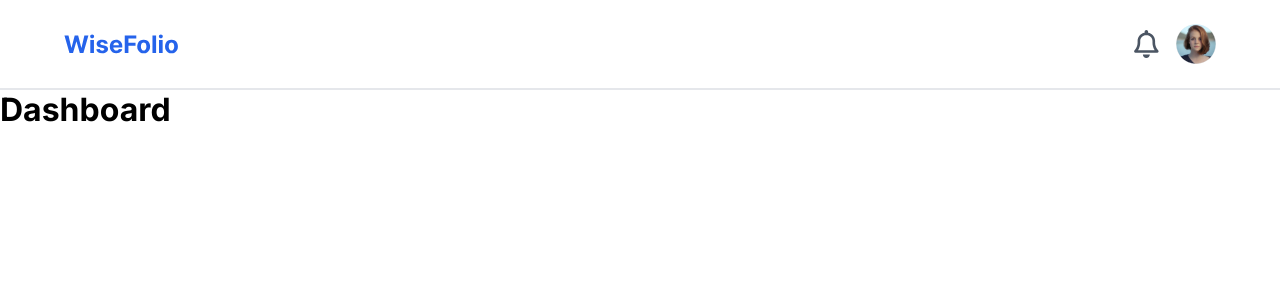
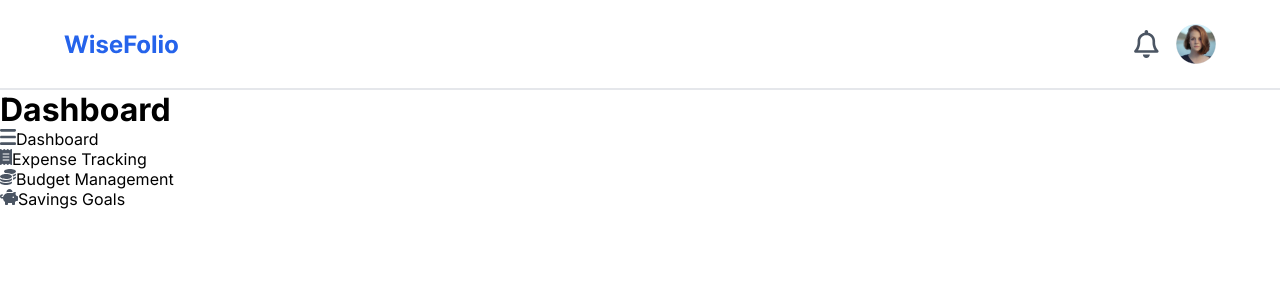
Before and after one commit to Lospub/WiseFolio-Client, a React (Vite) app in the folder wisefolio-client/: page /dashboard in a window 1280 px wide. Shown: the top 300 px of the page. Built offline with nearby package versions, Linux system fonts and the light colour scheme.

Commit message:
add sidebar content

```diff
--- a/wisefolio-client/src/components/SideBar/SideBar.tsx
+++ b/wisefolio-client/src/components/SideBar/SideBar.tsx
@@ -0,0 +1,34 @@
+import DashboardIcon from "../../assets/icons/dashboard.svg?react";
+import ExpenseIcon from "../../assets/icons/expense-side.svg?react";
+import BudgetIcon from "../../assets/icons/budget-side.svg?react";
+import SavingIcon from "../../assets/icons/saving-side.svg?react";
+import './Sidebar.scss';
+
+const Sidebar = () => {
+
+
+  return (
+    <div className="sidebar">
+      <ul className="sidebar__menu">
+      <li className="sidebar__item sidebar__item--active">
+          <DashboardIcon />
+          Dashboard
+        </li>
+        <li className="sidebar__item">
+          <ExpenseIcon />
+          Expense Tracking
+        </li>
+        <li className="sidebar__item">
+          <BudgetIcon />
+          Budget Management
+        </li>
+        <li className="sidebar__item">
+          <SavingIcon />
+          Savings Goals
+        </li>
+      </ul>
+    </div>
+  );
+};
+
+export default Sidebar;
--- a/wisefolio-client/src/pages/Dashboard.tsx
+++ b/wisefolio-client/src/pages/Dashboard.tsx
@@ -1,7 +1,10 @@
+import Sidebar from "../components/SideBar/SideBar";
+
 const Dashboard  = () => {
     return (
         <>
             <h1>Dashboard </h1>
+            <Sidebar />
         </>
     );
 };
```
